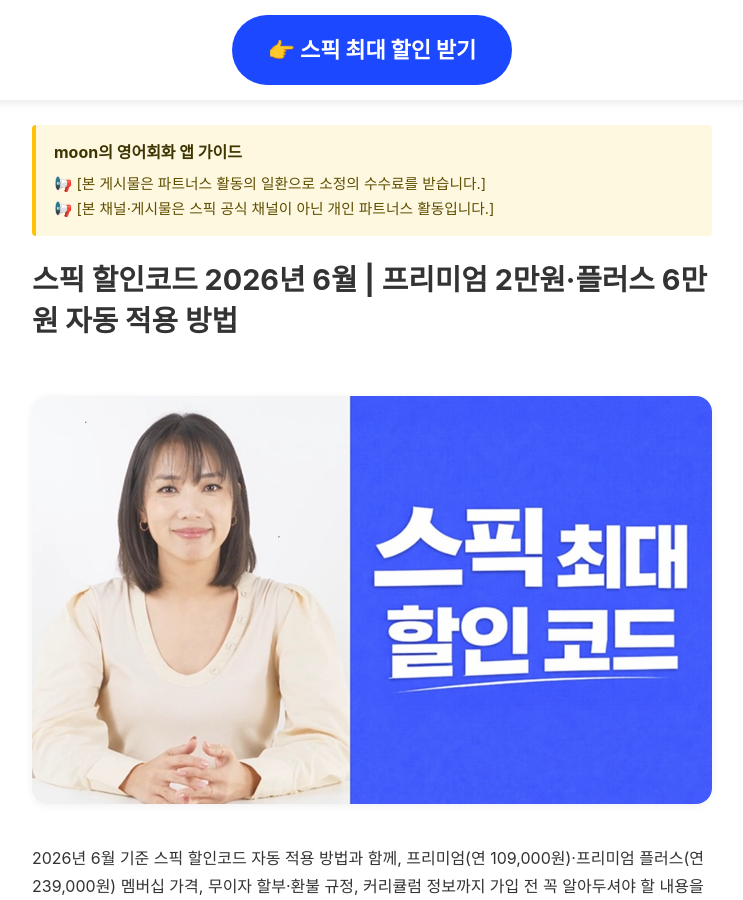
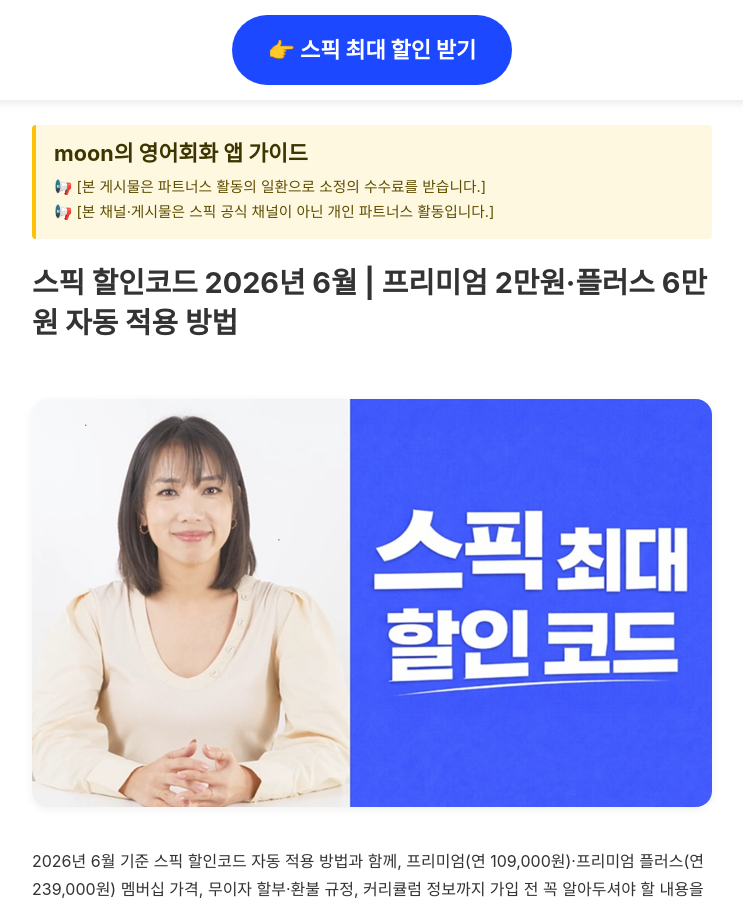
Before and after one commit to kjsjdw/speak_event_page, a Jekyll site: the page built from content/main-page-content.md, in a window 1280 px wide and 900 px high. Shown: the whole window, without its empty margins (268-1011 px from the left). Built offline with Jekyll 4.4.1, drawn with Linux system fonts in a browser that asks for light colours; some web fonts are replaced.

Commit message:
Enlarge channel name in top disclaimer for mobile visibility
Co-Authored-By: Claude Opus 4.7 <noreply@anthropic.com>

```diff
--- a/_layouts/default.html
+++ b/_layouts/default.html
@@ -29,7 +29,7 @@ wcs_do();
 
   <main id="content" class="container">
     <div class="partner-disclaimer" style="background-color: #fff8e1; border-left: 4px solid #ffc107; padding: 14px 18px; margin: 0 0 24px 0; font-size: 0.92rem; line-height: 1.7; color: #5d4e00; border-radius: 4px;">
-      <strong style="display: block; margin-bottom: 6px; font-size: 1rem; color: #3d3500;">moon의 영어회화 앱 가이드</strong>
+      <strong style="display: block; margin-bottom: 8px; font-size: 1.35rem; line-height: 1.3; color: #3d3500; white-space: nowrap;">moon의 영어회화 앱 가이드</strong>
       📢 [본 게시물은 파트너스 활동의 일환으로 소정의 수수료를 받습니다.]<br>
       📢 [본 채널·게시물은 스픽 공식 채널이 아닌 개인 파트너스 활동입니다.]
     </div>
```
